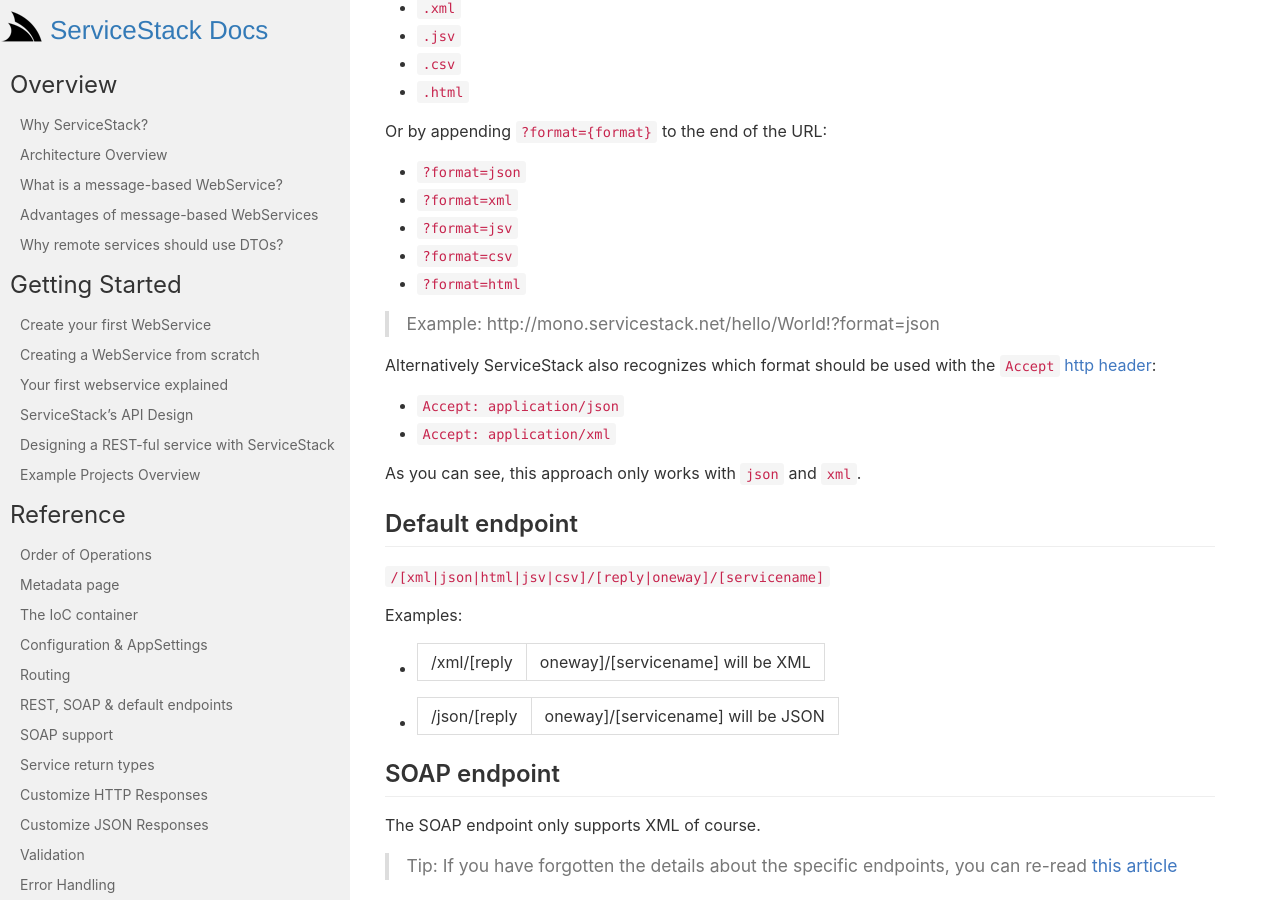
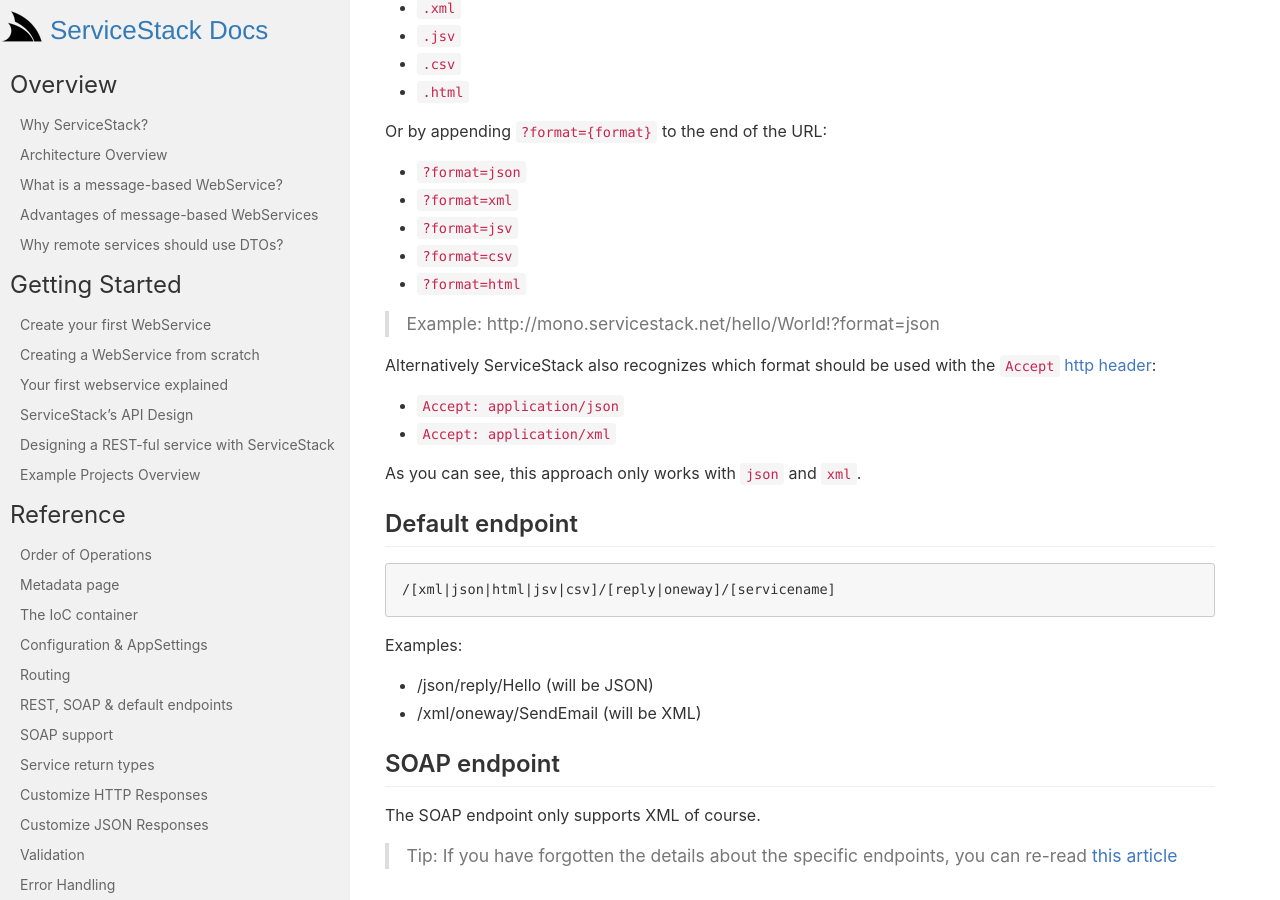
Before and after one commit to timker/docs, a Jekyll site: the page built from docs/_documentation/Formats.md, in a window 1280 px wide and 900 px high, scrolled down 703 px. Built offline with Jekyll 4.4.1, drawn with Linux system fonts in a browser that asks for light colours; nearby versions of some CDN libraries.

Commit message:
fix formatting

```diff
--- a/docs/_documentation/Formats.md
+++ b/docs/_documentation/Formats.md
@@ -48,12 +48,12 @@
 
 ## Default endpoint
 
-`/[xml|json|html|jsv|csv]/[reply|oneway]/[servicename]`
+    /[xml|json|html|jsv|csv]/[reply|oneway]/[servicename]
 
 Examples:
 
-- /xml/[reply|oneway]/[servicename] will be XML
-- /json/[reply|oneway]/[servicename] will be JSON
+ - /json/reply/Hello (will be JSON)
+ - /xml/oneway/SendEmail (will be XML)
 
 ## SOAP endpoint
 
```
